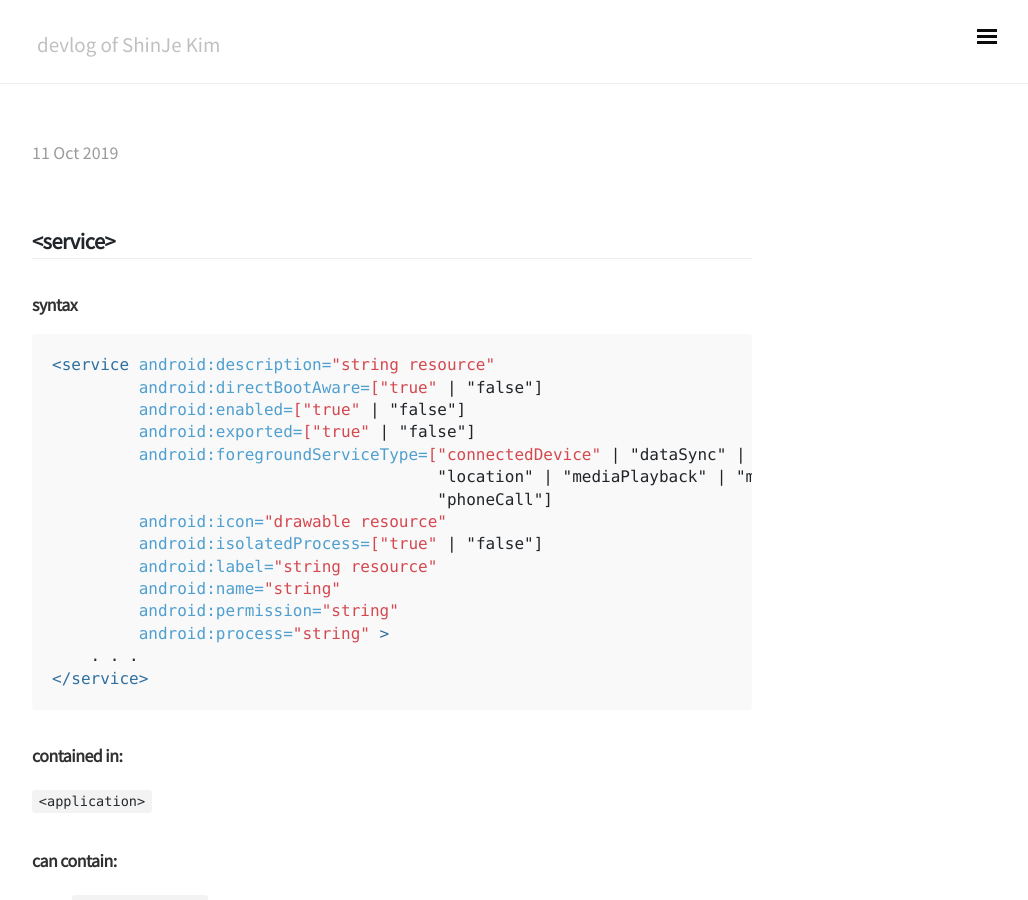
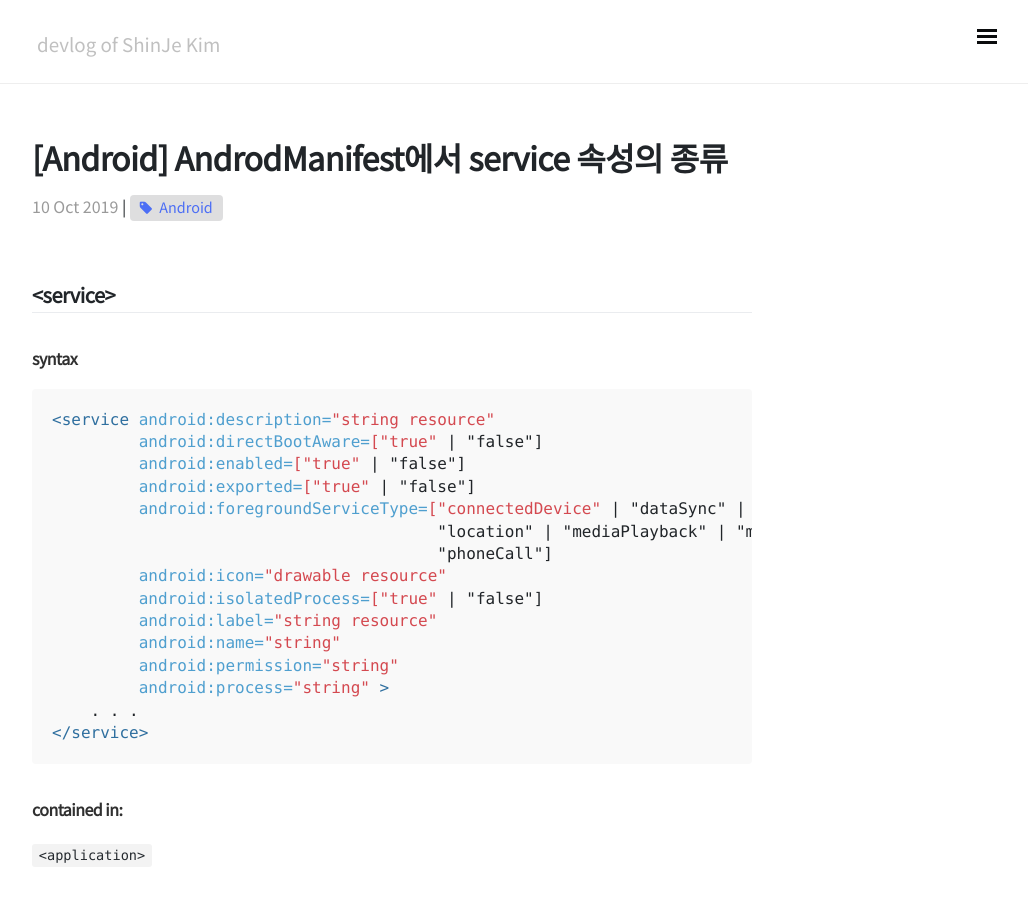
Before and after one commit to ShinJeKim/ShinJeKim.github.io, a Jekyll site: the page built from _posts/Android/2019-10-10-[Android] AndrodManifest에서 service 속성의 종류.md, in a window 1280 px wide and 900 px high. Shown: the whole window, without its empty margins (248-1276 px from the left). Built offline with Jekyll 4.4.1, drawn with Linux system fonts in a browser that asks for light colours; nearby versions of some CDN libraries; our own code applies the rules of GitHub Pages for plain Markdown files; comment, search, counter and statistics services are not loaded.

Commit message:
fix typo

```diff
--- a/_posts/Android/2019-10-10-[Android] AndrodManifest에서 service 속성의 종류.md
+++ b/_posts/Android/2019-10-10-[Android] AndrodManifest에서 service 속성의 종류.md
@@ -1,6 +1,6 @@
 ---
 layout: post
-title: "[Android] AndrodManifest에서 \<service> 속성의 종류"
+title: "[Android] AndrodManifest에서 service 속성의 종류"
 date: 2019-10-10
 categories: Android
 tags: Android
```
